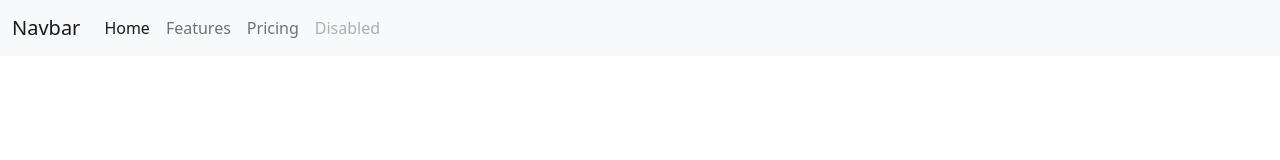
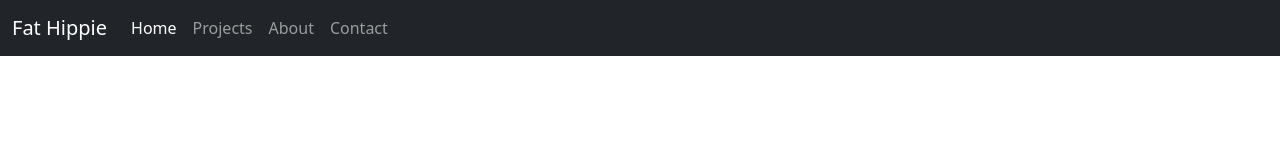
Before and after one commit to FatHippie1/ABetterToDoList, a plain HTML site: page index.html in a window 1280 px wide. Drawn offline with nearby package versions, Linux system fonts and the light colour scheme.

Commit message:
trying to merge
first merge

```diff
--- a/index.html
+++ b/index.html
@@ -12,9 +12,9 @@
 
 <body>
 
-    <nav class="navbar navbar-expand-lg bg-light">
+    <nav class="navbar navbar-expand-lg navbar-dark bg-dark">
         <div class="container-fluid">
-            <a class="navbar-brand" href="#">Navbar</a>
+            <a class="navbar-brand" href="https://www.fathippie.net" target="_blank">Fat Hippie</a>
             <button class="navbar-toggler" type="button" data-bs-toggle="collapse" data-bs-target="#navbarNav"
                 aria-controls="navbarNav" aria-expanded="false" aria-label="Toggle navigation">
                 <span class="navbar-toggler-icon"></span>
@@ -22,16 +22,16 @@
             <div class="collapse navbar-collapse" id="navbarNav">
                 <ul class="navbar-nav">
                     <li class="nav-item">
-                        <a class="nav-link active" aria-current="page" href="#">Home</a>
+                        <a class="nav-link active" aria-current="page" href="/home.html">Home</a>
                     </li>
                     <li class="nav-item">
-                        <a class="nav-link" href="#">Features</a>
+                        <a class="nav-link" href="/projects/Projects.html">Projects</a>
                     </li>
                     <li class="nav-item">
-                        <a class="nav-link" href="#">Pricing</a>
+                        <a class="nav-link" href="/about/About.html">About</a>
                     </li>
                     <li class="nav-item">
-                        <a class="nav-link disabled">Disabled</a>
+                        <a class="nav-link" href="/contact/Contact.html">Contact</a>
                     </li>
                 </ul>
             </div>
```
